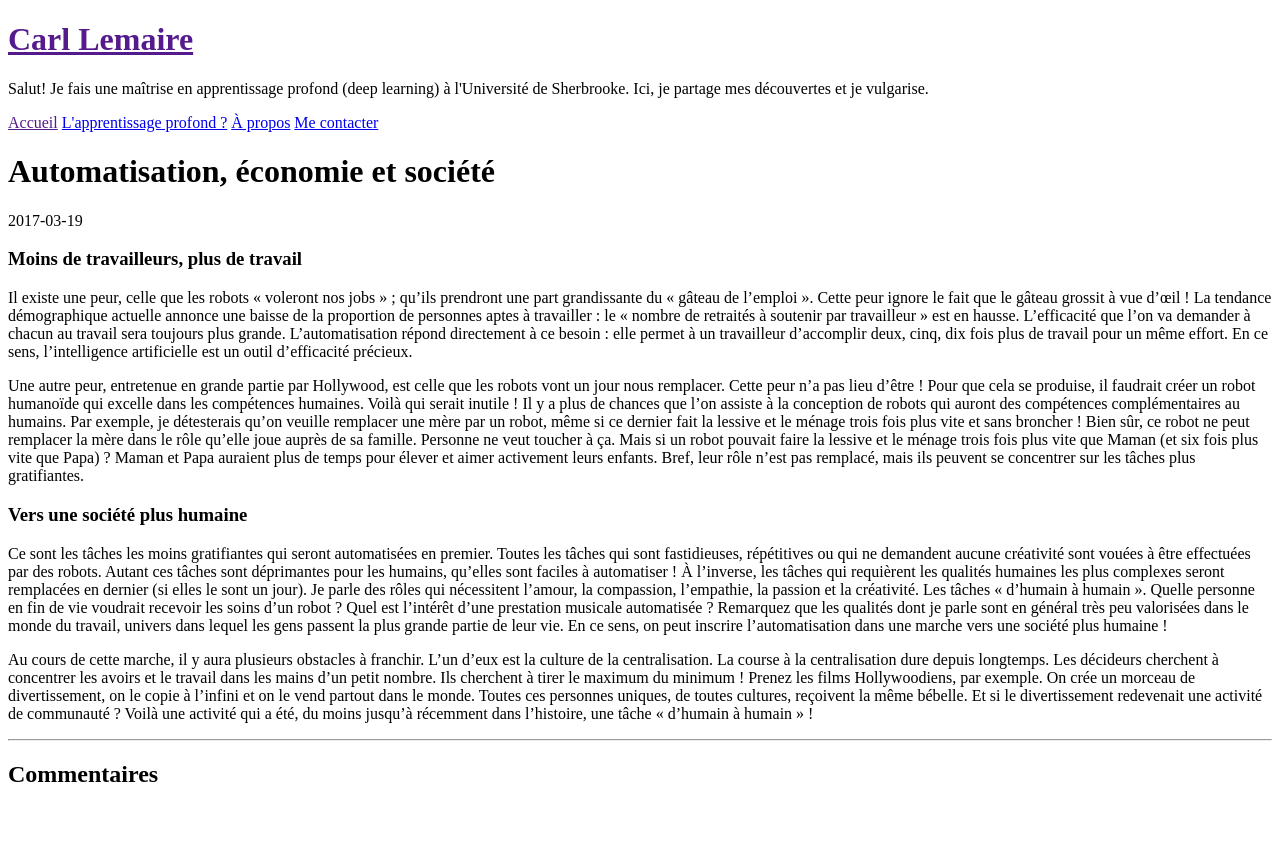
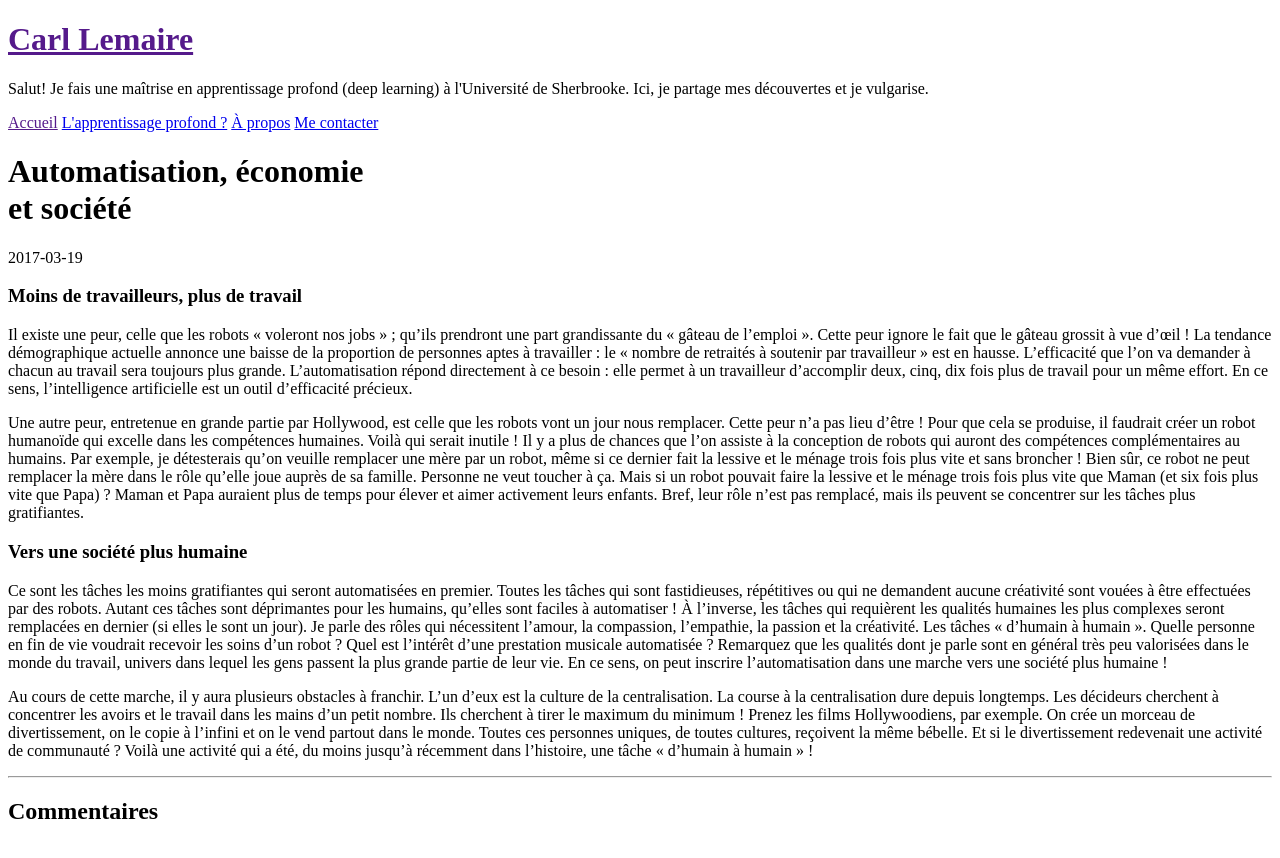
Before and after one commit to lemairecarl/lemairecarl.github.io, a Jekyll site: the page built from _posts/2017-03-19-implications-IA-economie-societe.md, in a window 1280 px wide. Shown: the top 858 px of the page. Built offline with Jekyll 4.4.1, drawn with Linux system fonts in a browser that asks for light colours; nearby versions of some CDN libraries.

Commit message:
Équilibrer le titre

```diff
--- a/_layouts/post.html
+++ b/_layouts/post.html
@@ -3,7 +3,7 @@ layout: default
 ---
 
 <div class="post {% if page.essay == true %}essay{% endif %}">
-  <h1 class="post-title">{{ page.title }}</h1>
+  <h1 class="post-title" {% if page.title-width %}style="max-width: {{ page.title-width }}rem"{% endif %}>{{ page.title }}</h1>
   <span class="post-date">{{ page.date | date: "%Y-%m-%d" }}</span>
   {{ content }}
 </div>
--- a/_posts/2017-03-19-implications-IA-economie-societe.md
+++ b/_posts/2017-03-19-implications-IA-economie-societe.md
@@ -4,6 +4,7 @@ title: "Automatisation, économie et société"
 permalink: /ia-economie-societe/
 excerpt_separator: "<!--more-->"
 essay: true
+title-width: 24
 ---
 
 ### Moins de travailleurs, plus de travail
```
Also changed, not shown: _posts/2017-01-28-apprentissage-profond.md (+1 -0 lines).
